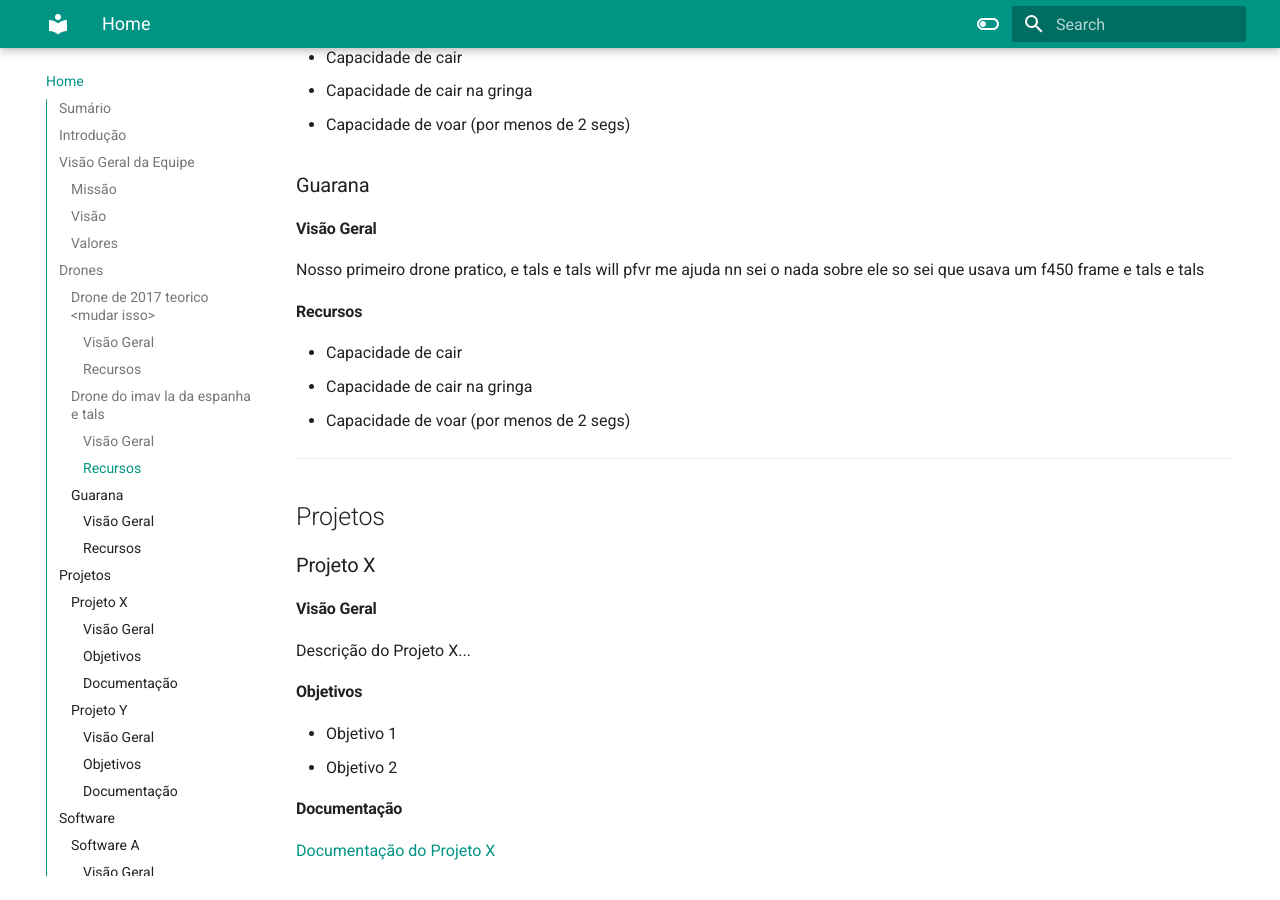
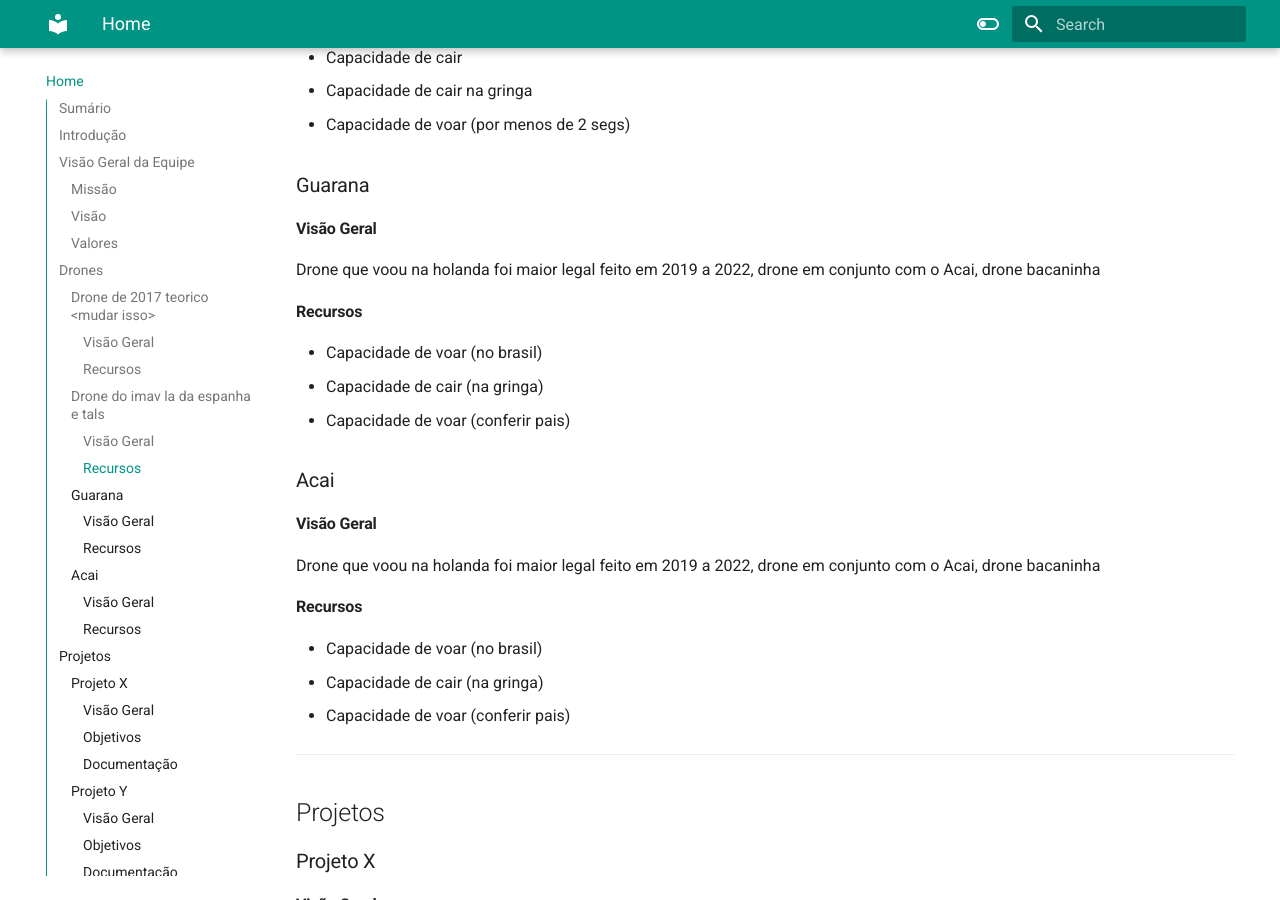
Before and after one commit to edra-unb-fga/EdraDocs, an MkDocs documentation site: the page built from docs/index.md, in a window 1280 px wide and 900 px high, scrolled down 1877 px. Built offline with MkDocs 1.6.1 and Material for MkDocs 9.7.7, drawn with Linux system fonts in a browser that asks for light colours.

Commit message:
modifyng: index.md

```diff
--- a/docs/index.md
+++ b/docs/index.md
@@ -71,13 +71,28 @@ Nosso primeiro drone pratico, e tals e tals will pfvr me ajuda nn sei o nada sob
 
 #### Visão Geral
 
-Nosso primeiro drone pratico, e tals e tals will pfvr me ajuda nn sei o nada sobre ele so sei que usava um f450 frame e tals e tals
+Drone que voou na holanda foi maior legal feito em 2019 a 2022, drone em conjunto com o Acai, drone bacaninha
+
 
 #### Recursos
 
-- Capacidade de cair
-- Capacidade de cair na gringa
-- Capacidade de voar (por menos de 2 segs)
+- Capacidade de voar (no brasil)
+- Capacidade de cair (na gringa)
+- Capacidade de voar (conferir pais)
+
+### Acai
+
+#### Visão Geral
+
+Drone que voou na holanda foi maior legal feito em 2019 a 2022, drone em conjunto com o Acai, drone bacaninha
+
+
+#### Recursos
+
+- Capacidade de voar (no brasil)
+- Capacidade de cair (na gringa)
+- Capacidade de voar (conferir pais)
+
 
 
 ---
```
